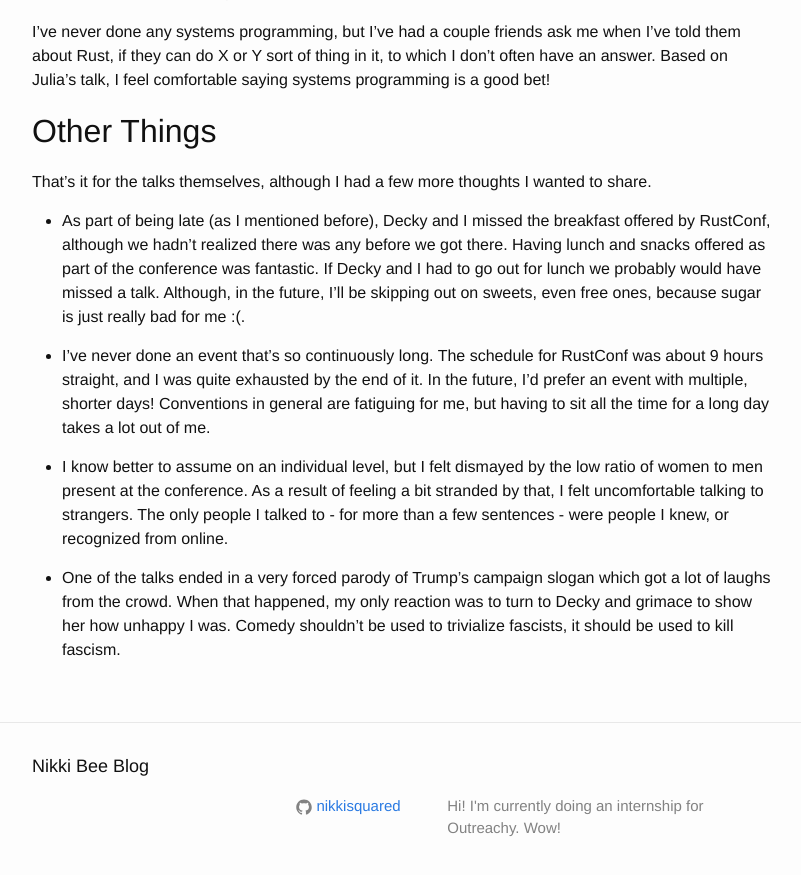
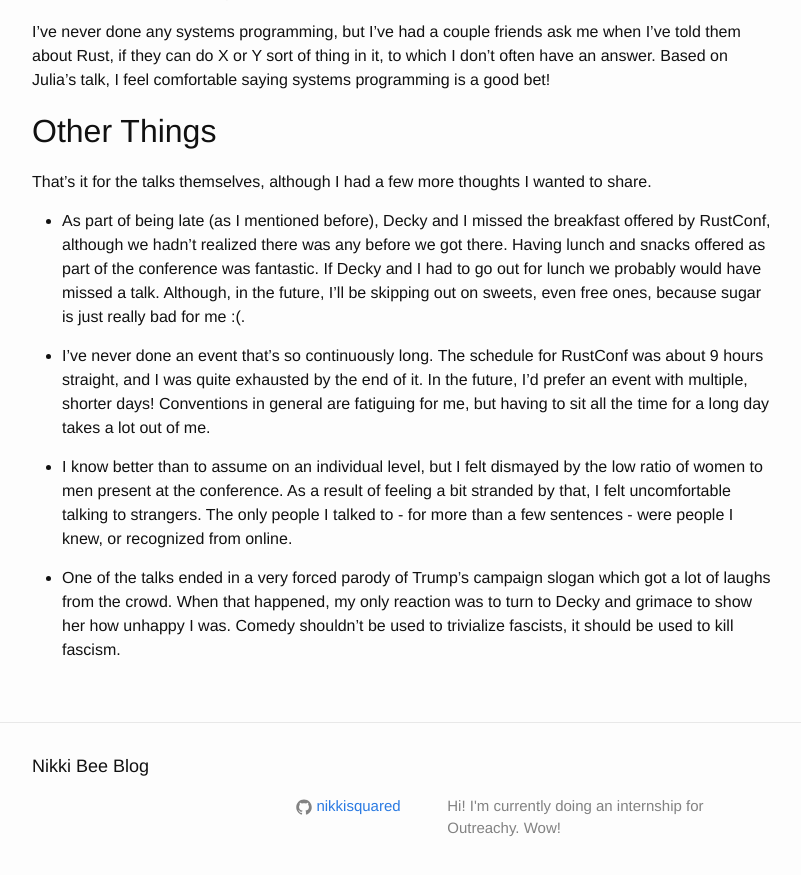
Before and after one commit to nikkisquared/nikkisquared.github.io, a Jekyll site: the page built from _posts/2016-09-26-rustconf-2016.markdown, in a window 1280 px wide and 900 px high, scrolled down 2510 px. Shown: the top 875 px of the window, without its empty margins (238-1039 px from the left). Built offline with Jekyll 4.4.1, drawn with Linux system fonts in a browser that asks for light colours.

Commit message:
adding a missing word

```diff
--- a/_posts/2016-09-26-rustconf-2016.markdown
+++ b/_posts/2016-09-26-rustconf-2016.markdown
@@ -63,6 +63,6 @@
 
 - I've never done an event that's so continuously long. The schedule for RustConf was about 9 hours straight, and I was quite exhausted by the end of it. In the future, I'd prefer an event with multiple, shorter days! Conventions in general are fatiguing for me, but having to sit all the time for a long day takes a lot out of me.
 
-- I know better to assume on an individual level, but I felt dismayed by the low ratio of women to men present at the conference. As a result of feeling a bit stranded by that, I felt uncomfortable talking to strangers. The only people I talked to - for more than a few sentences - were people I knew, or recognized from online.
+- I know better than to assume on an individual level, but I felt dismayed by the low ratio of women to men present at the conference. As a result of feeling a bit stranded by that, I felt uncomfortable talking to strangers. The only people I talked to - for more than a few sentences - were people I knew, or recognized from online.
 
 - One of the talks ended in a very forced parody of Trump's campaign slogan which got a lot of laughs from the crowd. When that happened, my only reaction was to turn to Decky and grimace to show her how unhappy I was. Comedy shouldn't be used to trivialize fascists, it should be used to kill fascism.
```
